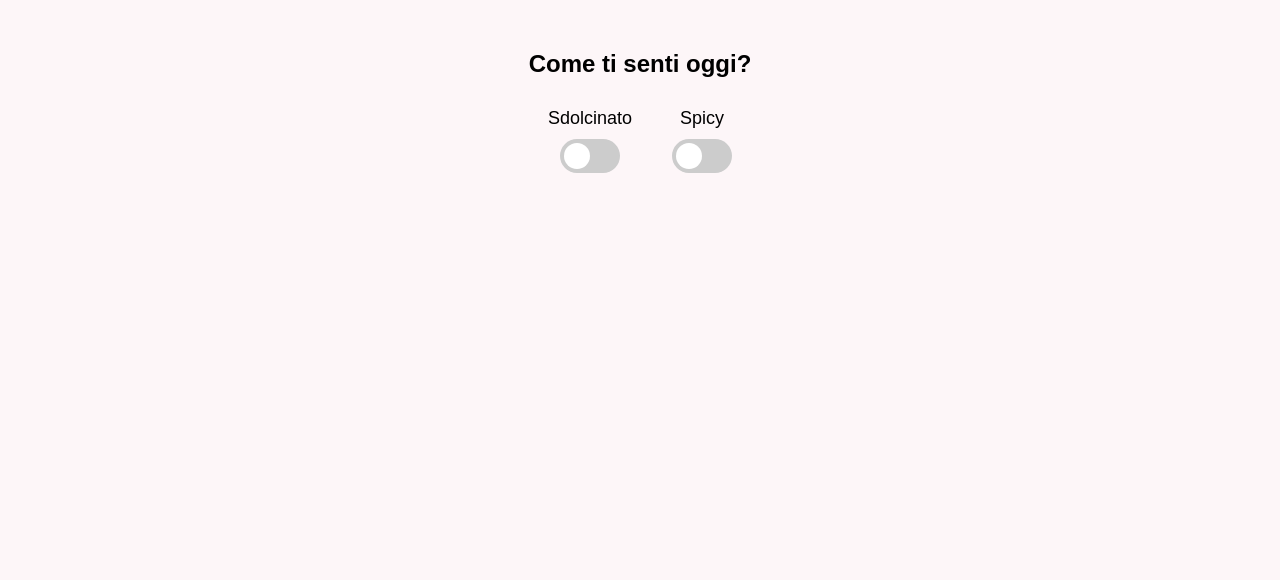
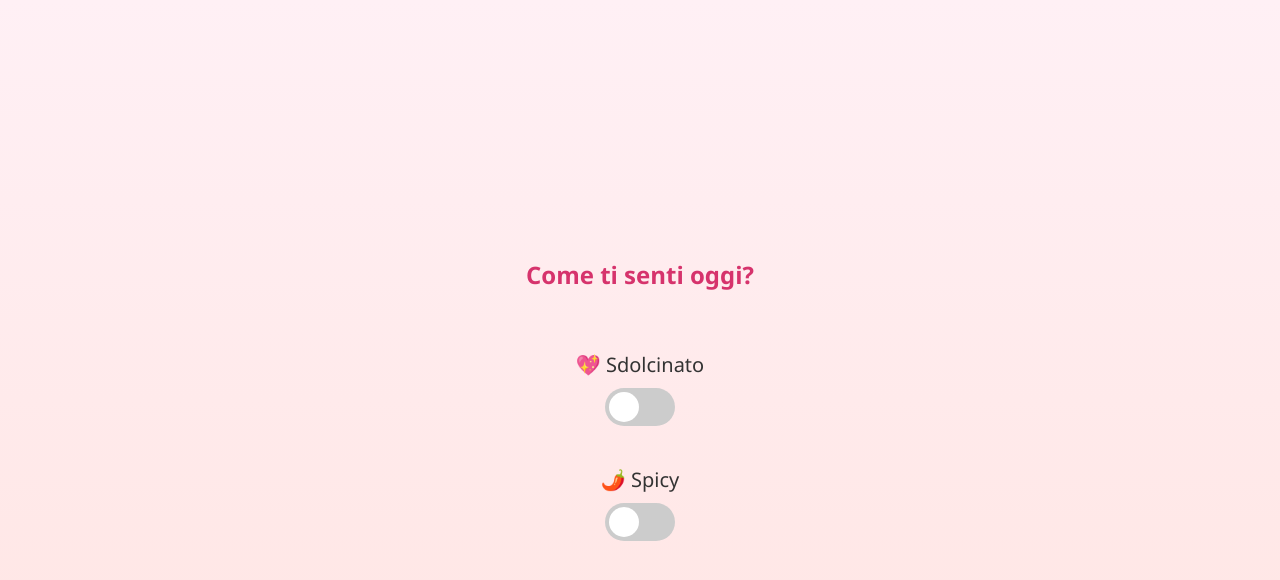
Before and after one commit to TommyTommy10/messagge.app, a plain HTML site: page index.html in a window 1280 px wide. Drawn offline with Linux system fonts and the light colour scheme.

Commit message:
Update index.html

```diff
--- a/index.html
+++ b/index.html
@@ -5,23 +5,31 @@
   <title>Sdolcinato vs Spicy</title>
   <style>
     body {
-      font-family: sans-serif;
-      text-align: center;
-      margin-top: 50px;
-      background-color: #fdf6f8;
+      font-family: 'Segoe UI', sans-serif;
+      background: linear-gradient(to bottom, #fff0f5, #ffe4e1);
+      display: flex;
+      flex-direction: column;
+      align-items: center;
+      justify-content: center;
+      height: 100vh;
+      margin: 0;
     }
 
-    .switch-container {
-      display: flex;
-      justify-content: center;
-      gap: 40px;
+    h2 {
+      margin-bottom: 40px;
+      color: #d6336c;
+    }
+
+    .switch-block {
+      margin: 20px 0;
+      text-align: center;
     }
 
     .switch {
       position: relative;
       display: inline-block;
-      width: 60px;
-      height: 34px;
+      width: 70px;
+      height: 38px;
     }
 
     .switch input {
@@ -37,13 +45,13 @@
       right: 0; bottom: 0;
       background-color: #ccc;
       transition: .4s;
-      border-radius: 34px;
+      border-radius: 38px;
     }
 
     .slider:before {
       position: absolute;
       content: "";
-      height: 26px; width: 26px;
+      height: 30px; width: 30px;
       left: 4px; bottom: 4px;
       background-color: white;
       transition: .4s;
@@ -55,34 +63,38 @@
     }
 
     input:checked + .slider:before {
-      transform: translateX(26px);
+      transform: translateX(32px);
     }
 
-    label {
-      font-size: 18px;
-      margin-top: 10px;
-      display: block;
+    .label-text {
+      font-size: 20px;
+      margin-bottom: 10px;
+      color: #333;
+    }
+
+    #spicy:checked + .slider {
+      background-color: #ff4500;
     }
   </style>
 </head>
 <body>
 
   <h2>Come ti senti oggi?</h2>
-  <div class="switch-container">
-    <div>
-      <label for="sdolcinato">Sdolcinato</label>
+
+  <div class="switch-block">
+    <div class="label-text">💖 Sdolcinato</div>
     <label class="switch">
       <input type="checkbox" id="sdolcinato" onclick="toggleSwitch('sdolcinato')">
       <span class="slider"></span>
     </label>
   </div>
-    <div>
-      <label for="spicy">Spicy</label>
+
+  <div class="switch-block">
+    <div class="label-text">🌶️ Spicy</div>
     <label class="switch">
       <input type="checkbox" id="spicy" onclick="toggleSwitch('spicy')">
       <span class="slider"></span>
     </label>
-    </div>
   </div>
 
   <script>
```
Lines whose indentation alone changed are shown as unchanged.
